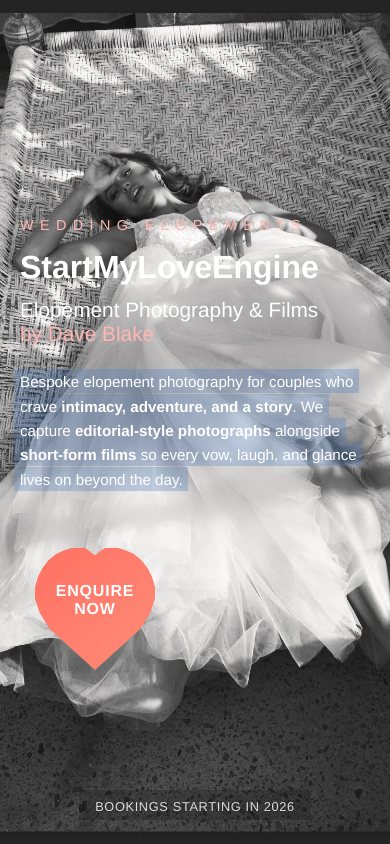
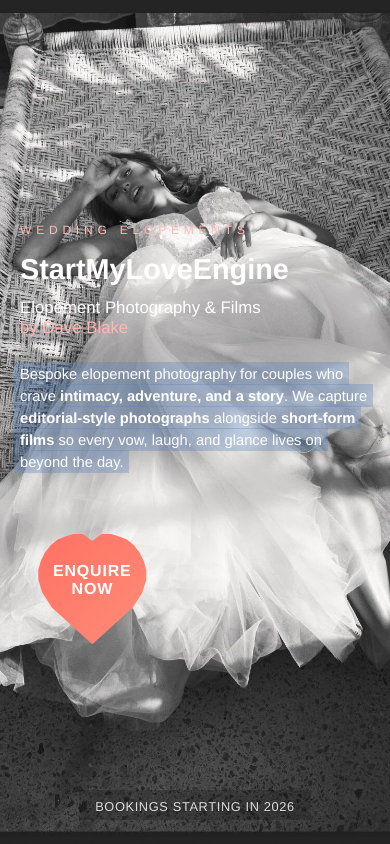
Before and after one commit to daveblakephoto/startmyloveengine, a plain HTML site: page index.html in a window 390 px wide. Drawn offline with Linux system fonts and the light colour scheme.

Commit message:
iphone mini 13 changes

```diff
--- a/style.css
+++ b/style.css
@@ -148,11 +148,20 @@ body {
 
   .hero__content {
     max-width: none;
-    margin-top: 6.5rem;
+    margin-top: 5.25rem;
+  }
+
+  .hero__eyebrow {
+    font-size: 0.75rem;
+    letter-spacing: 0.3rem;
   }
 
   .hero h1 {
-    font-size: clamp(2rem, 8vw, 2.8rem);
+    font-size: clamp(1.8rem, 7vw, 2.4rem);
+  }
+
+  .hero__subtitle {
+    font-size: 1.05rem;
   }
 
   .hero__subtitle,
@@ -161,12 +170,14 @@ body {
   }
 
   .hero__body {
-    font-size: 0.95rem;
+    font-size: 0.92rem;
+    line-height: 1.5;
   }
 
   .hero__cta {
-    --heart-size: 150px;
-    margin-top: 1rem;
+    --heart-size: 135px;
+    margin-top: 1.35rem;
+    margin-left: 0.3rem;
   }
 
   .site-footer {
```
